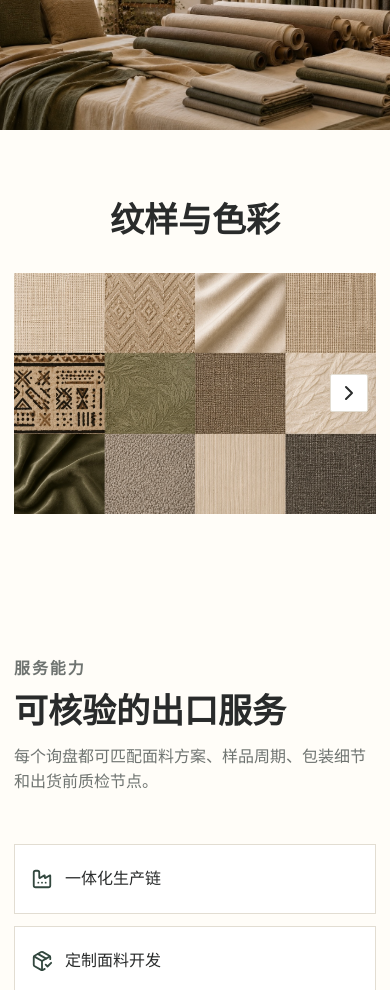
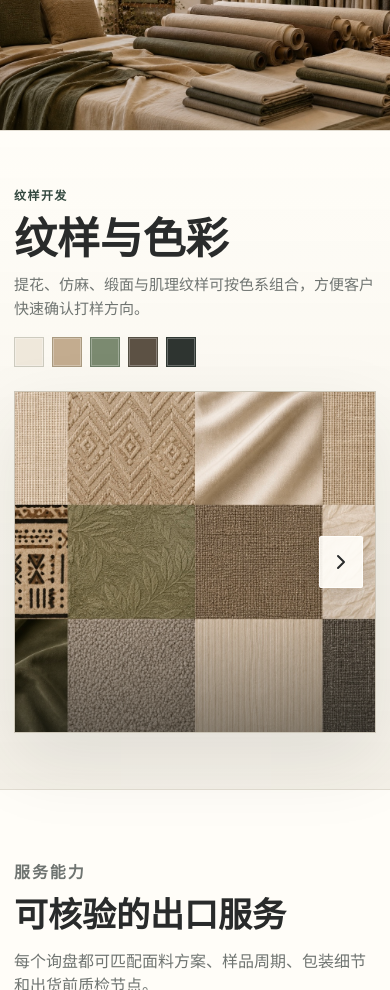
Before and after one commit to SuperGokou/haodeimexport, a Next.js app: page / in a window 390 px wide. Shown: the part 4620-5610 px from the top of the page. Built offline with nearby package versions, Linux system fonts and the light colour scheme.

Commit message:
Refine pattern showcase section

```diff
--- a/app/globals.css
+++ b/app/globals.css
@@ -675,26 +675,115 @@ img {
 }
 
 .pattern-section {
-  padding: clamp(72px, 10vw, 122px) 0;
+  padding: clamp(74px, 8vw, 112px) 0;
+  border-top: 1px solid var(--line);
+  border-bottom: 1px solid var(--line);
+  background:
+    linear-gradient(180deg, rgba(255, 253, 248, 0.88), rgba(244, 240, 231, 0.96)),
+    var(--paper);
+}
+
+.pattern-showcase {
+  width: min(1280px, calc(100% - 56px));
+  margin: 0 auto;
+  display: grid;
+  grid-template-columns: minmax(260px, 0.38fr) minmax(0, 1fr);
+  align-items: center;
+  gap: clamp(34px, 5vw, 76px);
+}
+
+.pattern-copy {
+  display: grid;
+  align-content: center;
+  gap: 16px;
+}
+
+.pattern-copy .eyebrow {
+  margin-bottom: 0;
+}
+
+.pattern-copy h2 {
+  max-width: 440px;
+  margin: 0;
+  font-size: clamp(42px, 5.2vw, 78px);
+  line-height: 1.02;
+  letter-spacing: 0;
+}
+
+.pattern-copy p:not(.eyebrow) {
+  max-width: 390px;
+  margin: 0;
+  color: var(--muted);
+  font-size: 16px;
+  line-height: 1.72;
+}
+
+.pattern-palette {
+  display: flex;
+  align-items: center;
+  gap: 8px;
+  margin-top: 4px;
+}
+
+.pattern-palette span {
+  width: 34px;
+  height: 34px;
+  border: 1px solid rgba(51, 72, 63, 0.18);
+  box-shadow: inset 0 0 0 1px rgba(255, 255, 255, 0.28);
 }
 
 .pattern-strip {
   position: relative;
-  width: min(1160px, calc(100% - 48px));
-  margin: 0 auto;
+  width: 100%;
+  min-height: clamp(390px, 35vw, 520px);
+  margin: 0;
+  overflow: hidden;
+  border: 1px solid rgba(51, 72, 63, 0.16);
+  background: var(--linen);
+  box-shadow: 0 28px 70px rgba(43, 45, 41, 0.1);
 }
 
 .pattern-strip img {
   width: 100%;
-  max-height: 360px;
+  height: 100%;
+  min-height: inherit;
   object-fit: cover;
+  object-position: center;
+}
+
+.pattern-strip::after {
+  content: "";
+  position: absolute;
+  inset: auto 0 0;
+  height: 38%;
+  background: linear-gradient(180deg, rgba(25, 28, 26, 0), rgba(25, 28, 26, 0.42));
+  pointer-events: none;
+}
+
+.pattern-caption {
+  position: absolute;
+  left: clamp(18px, 2.3vw, 30px);
+  bottom: clamp(18px, 2.3vw, 28px);
+  z-index: 1;
+  color: rgba(255, 255, 255, 0.92);
+  font-size: 12px;
+  font-weight: 720;
+  letter-spacing: 0.12em;
+  text-transform: uppercase;
 }
 
 .pattern-next {
   position: absolute;
-  right: -20px;
+  right: 18px;
   top: 50%;
+  z-index: 2;
   transform: translateY(-50%);
+  width: 48px;
+  height: 58px;
+  border-color: rgba(255, 255, 255, 0.72);
+  background: rgba(255, 253, 248, 0.92);
+  color: var(--ink);
+  box-shadow: 0 14px 36px rgba(25, 28, 26, 0.18);
 }
 
 .trust-section {
@@ -1953,6 +2042,23 @@ img {
     grid-template-columns: repeat(2, minmax(0, 1fr));
   }
 
+  .pattern-showcase {
+    grid-template-columns: 1fr;
+    gap: 28px;
+  }
+
+  .pattern-copy h2 {
+    max-width: none;
+  }
+
+  .pattern-copy p:not(.eyebrow) {
+    max-width: 560px;
+  }
+
+  .pattern-strip {
+    min-height: clamp(360px, 54vw, 500px);
+  }
+
   .catalog-panel {
     max-height: calc(100vh - 32px);
   }
@@ -2030,7 +2136,7 @@ img {
   .section-heading,
   .filter-row,
   .collection-inner,
-  .pattern-strip,
+  .pattern-showcase,
   .trust-section {
     width: min(100% - 28px, 100%);
   }
@@ -2298,8 +2404,44 @@ img {
     min-height: 320px;
   }
 
+  .pattern-section {
+    padding: 56px 0;
+  }
+
+  .pattern-showcase {
+    gap: 24px;
+  }
+
+  .pattern-copy {
+    gap: 12px;
+  }
+
+  .pattern-copy h2 {
+    font-size: clamp(38px, 11vw, 52px);
+  }
+
+  .pattern-copy p:not(.eyebrow) {
+    font-size: 15px;
+    line-height: 1.62;
+  }
+
+  .pattern-palette span {
+    width: 30px;
+    height: 30px;
+  }
+
+  .pattern-strip {
+    min-height: 340px;
+  }
+
+  .pattern-caption {
+    display: none;
+  }
+
   .pattern-next {
-    right: 8px;
+    right: 12px;
+    width: 44px;
+    height: 52px;
   }
 
   .modal-backdrop {
--- a/components/product-site.tsx
+++ b/components/product-site.tsx
@@ -38,6 +38,7 @@ type Copy = {
   useCases: string
   useCasesCopy: string
   patterns: string
+  patternCopy: string
   trust: string
   trustCopy: string
   contact: string
@@ -95,6 +96,8 @@ const copy: Record<Locale, Copy> = {
     useCasesCopy:
       'Soft textures, clean colorways, and practical specifications for residential, hospitality, and contract interiors.',
     patterns: 'Patterns And Colors',
+    patternCopy:
+      'Layered jacquards, linen-look surfaces, satin sheen, and tactile textures can be coordinated into color-ready directions for sampling.',
     trust: 'Export Service You Can Check',
     trustCopy:
       'Every inquiry can be matched with fabric options, sample timing, packing details, and QC checkpoints before shipment.',
@@ -129,6 +132,7 @@ const copy: Record<Locale, Copy> = {
     useCases: '安静质感，适合日常使用',
     useCasesCopy: '柔和肌理、干净色系和实用规格，适用于住宅、酒店及工程软装空间。',
     patterns: '纹样与色彩',
+    patternCopy: '提花、仿麻、缎面与肌理纹样可按色系组合，方便客户快速确认打样方向。',
     trust: '可核验的出口服务',
     trustCopy: '每个询盘都可匹配面料方案、样品周期、包装细节和出货前质检节点。',
     contact: '联系',
@@ -163,6 +167,7 @@ export default function ProductSite({
   const t = copy[locale]
   const companyText = company.translations[locale]
   const companyCapabilities = company.capabilityLabels?.[locale] || company.capabilities
+  const patternPalette = ['#efe8db', '#c3ac8f', '#7b8a70', '#5c5144', '#2e3430']
   const socialLinks = [
     { label: 'LinkedIn', icon: <Linkedin size={17} strokeWidth={1.9} /> },
     { label: 'Facebook', icon: <Facebook size={17} strokeWidth={1.9} /> },
@@ -455,14 +460,24 @@ export default function ProductSite({
       </section>
 
       <section className="pattern-section">
-        <div className="section-heading centered">
+        <div className="pattern-showcase">
+          <div className="pattern-copy">
+            <p className="eyebrow">{locale === 'zh' ? '纹样开发' : 'Pattern library'}</p>
             <h2>{t.patterns}</h2>
+            <p>{t.patternCopy}</p>
+            <div className="pattern-palette" aria-label={locale === 'zh' ? '代表性色卡' : 'Representative color palette'}>
+              {patternPalette.map((color) => (
+                <span key={color} style={{ backgroundColor: color }} />
+              ))}
+            </div>
           </div>
           <div className="pattern-strip">
             <img src="/images/haode-texture-grid.jpg" alt={locale === 'zh' ? '面料纹样与色彩' : 'Fabric patterns and colors'} />
+            <span className="pattern-caption">Jacquard / Linen / Satin / Boucle</span>
             <button className="icon-button pattern-next" aria-label="Next pattern">
               <ChevronRight size={24} />
             </button>
+          </div>
         </div>
       </section>
 
```
Lines whose indentation alone changed are shown as unchanged.
